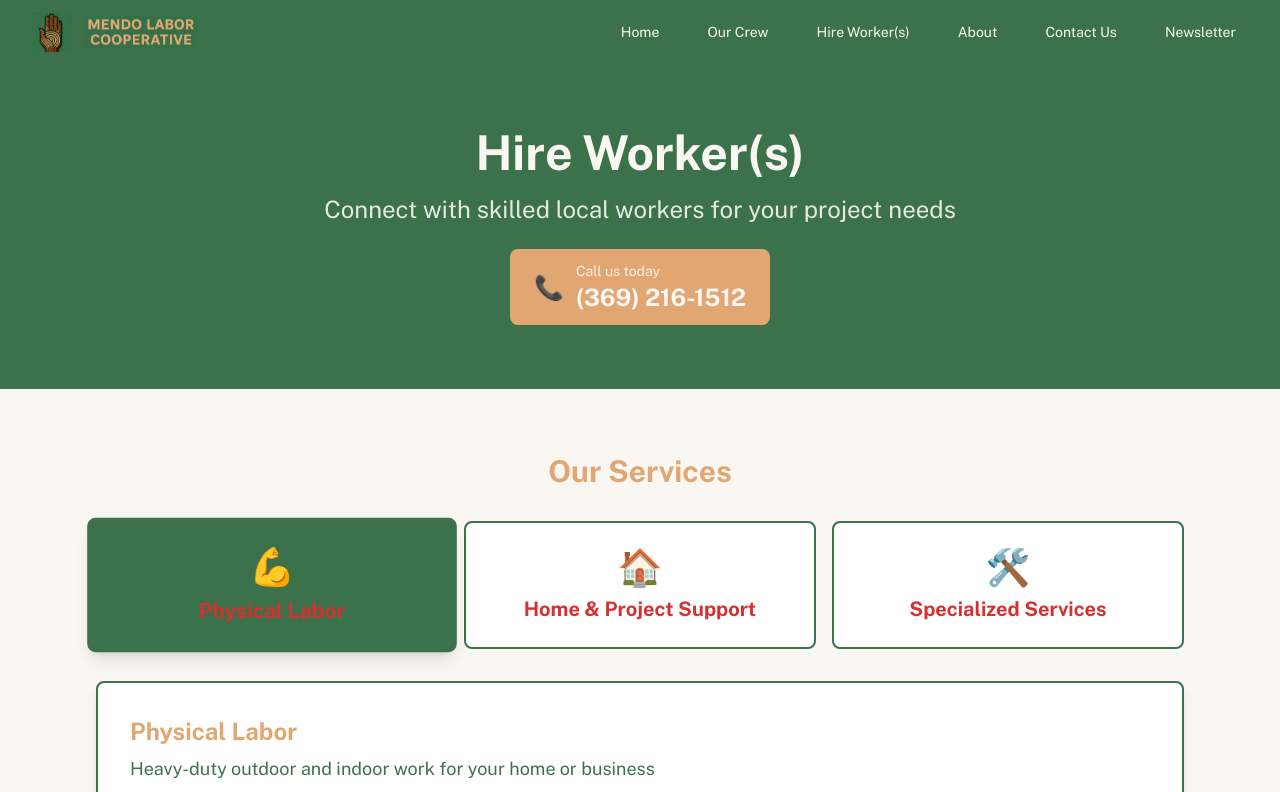
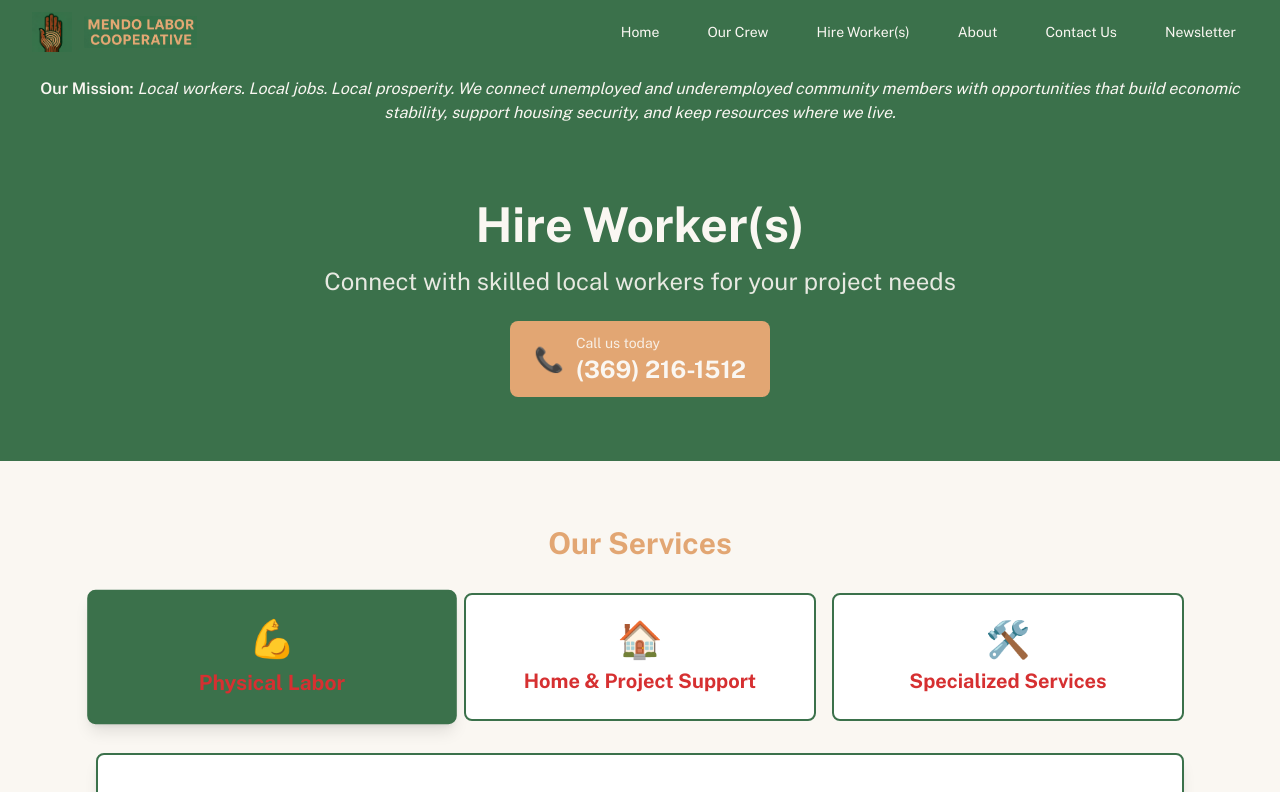
Before and after one commit to samuelmholley1/mendolaborcoop.ukiahumc.org, a Next.js app: page /hire in a window 1280 px wide. Shown: the top 792 px of the page. Built offline with nearby package versions, Linux system fonts and the light colour scheme.

Commit message:
Add mission statement to footer, layout banner, and landing page section 2

```diff
--- a/components/Footer.tsx
+++ b/components/Footer.tsx
@@ -63,7 +63,15 @@ const Footer: React.FC<{ onContactClick?: () => void }> = ({ onContactClick }) =
           </div>
         </div>
 
-        <div className="border-t border-cream border-opacity-20 mt-8 pt-8 text-center">
+        {/* Mission Statement */}
+        <div className="border-t border-cream border-opacity-20 mt-8 pt-6 text-center">
+          <p className="text-cream text-sm italic max-w-2xl mx-auto leading-relaxed">
+            <span className="font-headline font-semibold not-italic">Our Mission:</span>{' '}
+            Local workers. Local jobs. Local prosperity. We connect unemployed and underemployed community members with opportunities that build economic stability, support housing security, and keep resources where we live.
+          </p>
+        </div>
+
+        <div className="border-t border-cream border-opacity-20 mt-6 pt-6 text-center">
           <p className="text-cream text-sm">
             © 2025 Mendo Labor Cooperative. Built by and for the working class.
           </p>
--- a/components/Layout.tsx
+++ b/components/Layout.tsx
@@ -11,6 +11,7 @@ interface LayoutProps {
   ogImage?: string;
   canonical?: string;
   onContactClick?: () => void;
+  showMissionBanner?: boolean;
 }
 
 const Layout: React.FC<LayoutProps> = ({
@@ -20,7 +21,8 @@ const Layout: React.FC<LayoutProps> = ({
   keywords = "worker cooperative, Mendocino County, labor rights, economic justice, mutual aid, Ukiah CA, worker solidarity, cooperative jobs, unhoused workers",
   ogImage = "/mendo_labor_coop_logo.png",
   canonical,
-  onContactClick
+  onContactClick,
+  showMissionBanner = true
 }) => {
   const siteUrl = "https://mendolaborcoop.ukiahumc.org";
   const canonicalUrl = canonical || siteUrl;
@@ -66,6 +68,16 @@ const Layout: React.FC<LayoutProps> = ({
       </Head>
       <div className="min-h-screen flex flex-col">
         <NavBar />
+        {showMissionBanner && (
+          <div className="bg-moss text-cream py-3">
+            <div className="max-w-7xl mx-auto px-4 sm:px-6 lg:px-8 text-center">
+              <p className="text-sm sm:text-base font-body italic leading-relaxed">
+                <span className="font-headline font-semibold not-italic">Our Mission:</span>{' '}
+                Local workers. Local jobs. Local prosperity. We connect unemployed and underemployed community members with opportunities that build economic stability, support housing security, and keep resources where we live.
+              </p>
+            </div>
+          </div>
+        )}
         <main className="flex-grow">
           {children}
         </main>
--- a/pages/index.tsx
+++ b/pages/index.tsx
@@ -96,6 +96,7 @@ const HomePage: React.FC = () => {
       keywords="Ukiah workers, Mendocino County jobs, hire local workers, worker cooperative, fair wages, skilled labor, job placement Ukiah, cooperative jobs California"
       canonical="https://mendolaborcoop.ukiahumc.org"
       onContactClick={() => setShowContactPopup(true)}
+      showMissionBanner={false}
     >
       <Head>
         <link rel="preconnect" href="https://fonts.googleapis.com" />
@@ -305,6 +306,16 @@ const HomePage: React.FC = () => {
 
               </div>
             </div>
+          </div>
+        </section>
+
+        {/* Mission Statement */}
+        <section className="bg-moss text-cream py-10">
+          <div className="max-w-4xl mx-auto px-4 sm:px-6 lg:px-8 text-center">
+            <h2 className="text-2xl md:text-3xl font-headline font-bold mb-4">Our Mission</h2>
+            <p className="text-lg md:text-xl font-body italic leading-relaxed">
+              Local workers. Local jobs. Local prosperity. We connect unemployed and underemployed community members with opportunities that build economic stability, support housing security, and keep resources where we live.
+            </p>
           </div>
         </section>
 
```
